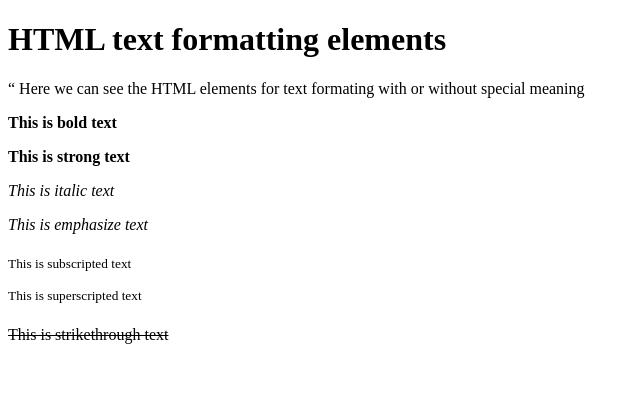
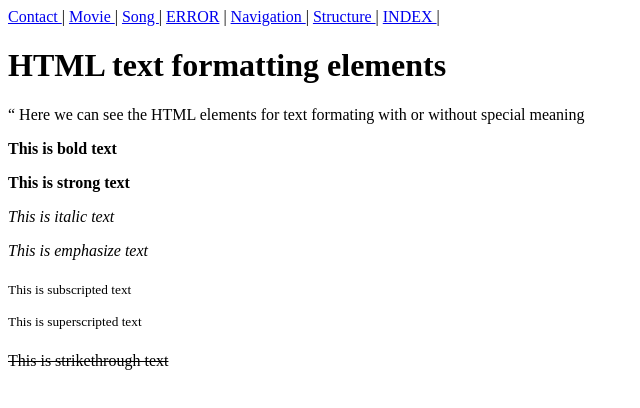
Before and after one commit to LeDaniii/CF-HTML5-DAY01-Matzer-Zarre, a plain HTML site: page typo.html in a window 1280 px wide. Shown: the whole page, without its empty margins (0-640 px from the left). Drawn offline with Linux system fonts and the light colour scheme.

Commit message:
Navigation finished

```diff
--- a/typo.html
+++ b/typo.html
@@ -1,34 +1,44 @@
 <!DOCTYPE html>
 
 <html lang="en">
-<head>
+  <head>
+    <meta charset="utf-8" />
+    <title>HTML text formatting elements</title>
+  </head>
 
-<meta charset="utf-8">
-<title> HTML text formatting elements </title>
+  <body>
+    <header>
+      <nav>
+        <a href="./Contact.html"> Contact </a> |
+        <a href="./Movie.html"> Movie </a> | <a href="./Song.html"> Song </a> |
+        <a href="./Error.html"> ERROR</a> |
+        <a href="./navigation.html"> Navigation </a> |
+        <a href="./recreateStructure.html"> Structure </a> |
+        <a href="./index.html"> INDEX </a> |
+      </nav>
+    </header>
 
-</head>
+    <h1>HTML text formatting elements</h1>
 
+    <p>
+      “ Here we can see the HTML elements for text formating with or without
+      special meaning
+    </p>
 
-<body>
+    <p><b> This is bold text </b></p>
+    <p></p>
 
-<h1> HTML text formatting elements </h1>
+    <p><strong> This is strong text </strong></p>
+    <p></p>
 
-<p> “ Here we can see the HTML elements for text formating with or without special meaning </p>
+    <p><i> This is italic text </i></p>
 
-<p> <b> This is bold text </b> <p>
+    <p><em> This is emphasize text </em></p>
 
-<p> <strong> This is strong text </strong> <p>
+    <p><sub> This is subscripted text </sub></p>
 
-<p> <i> This is italic text </i> </p>
+    <p><sup> This is superscripted text </sup></p>
 
-<p> <em> This is emphasize text </em> </p>
-
-<p> <sub> This is subscripted text </sub> </p>
-
-<p> <sup> This is superscripted text </sup> </p>
-
-<p> <s> This is strikethrough text </s> </p>
-
-</body>
-
+    <p><s> This is strikethrough text </s></p>
+  </body>
 </html>
```
Also changed, not shown: Contact.html (+12 -0 lines), Error.html (+13 -0 lines), index.html (+26 -3 lines), song.html (+14 -0 lines).
